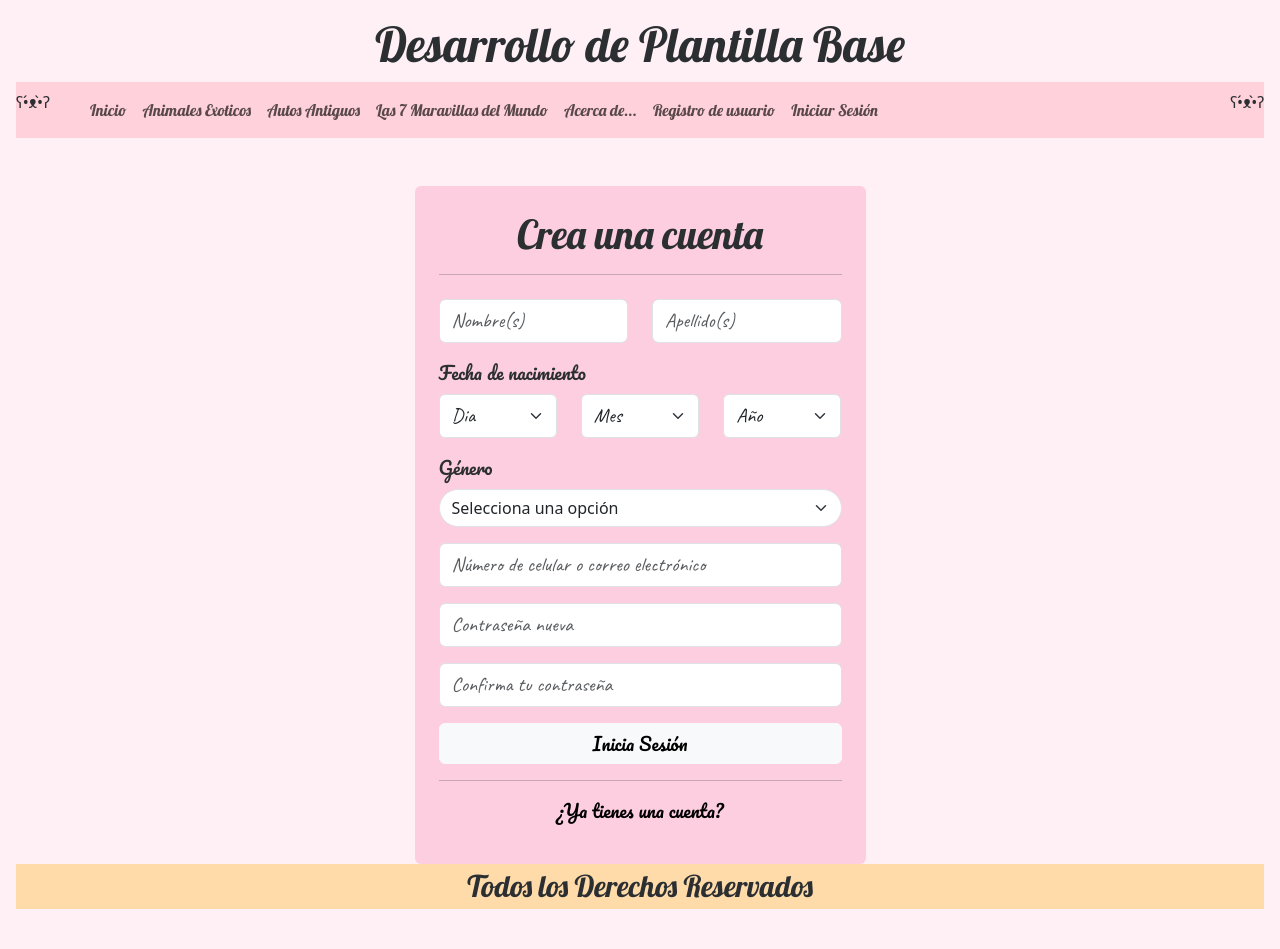
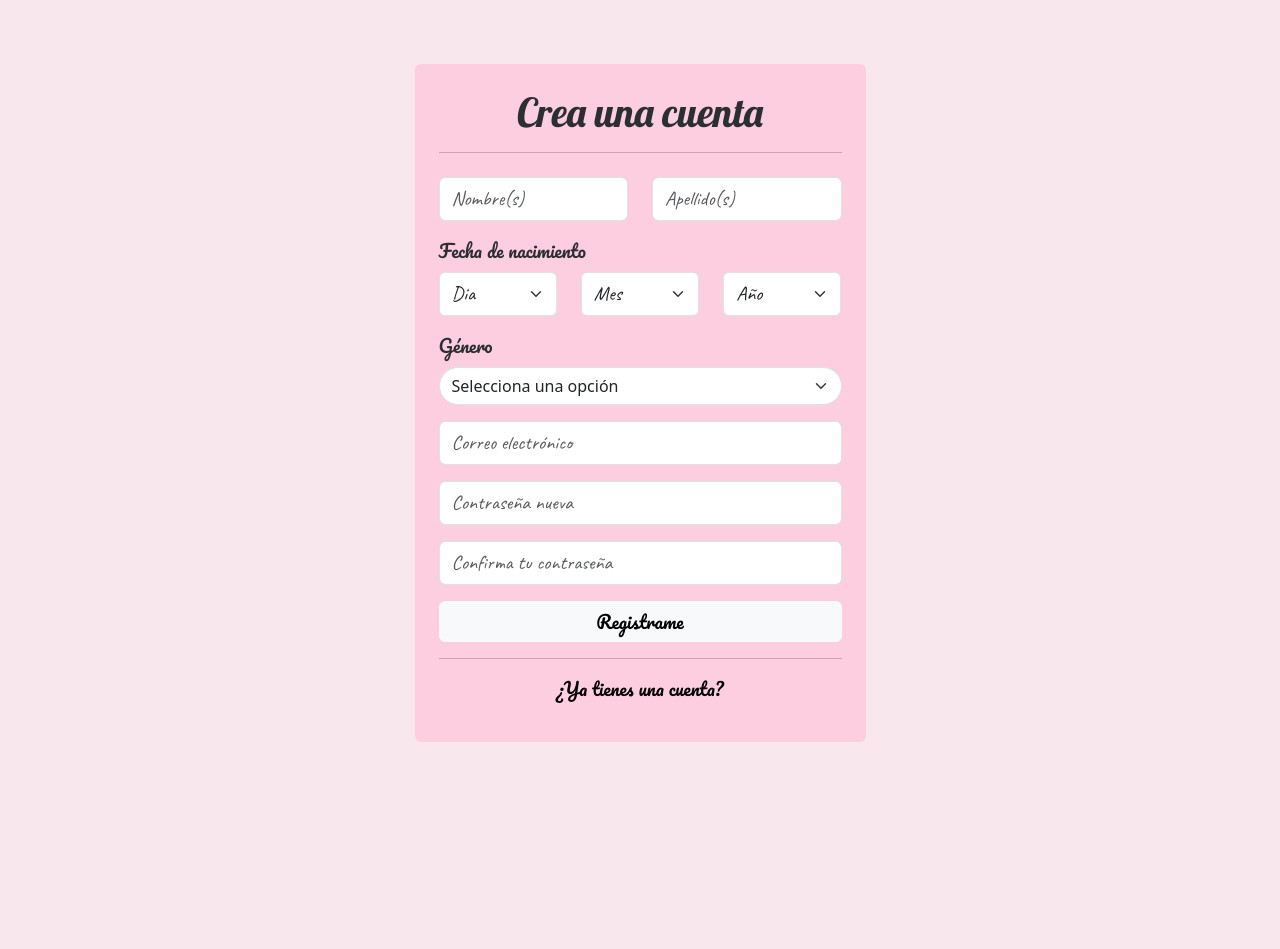
Before and after one commit to Karla-Michelle-Andres-Cruz/plantillas, a Flask app: page /registro in a window 1280 px wide. After the commit the page ends 742 px from the top, so only its background shows below. Run offline with Flask 3, Linux system fonts and the light colour scheme.

Commit message:
20/10/25

```diff
--- a/app.py
+++ b/app.py
@@ -2,7 +2,7 @@ from flask import Flask, render_template, request, redirect, url_for, flash
 
 app = Flask (__name__)
 
-app.config['SECRET_KEY']='una_clave_secreta_muy_larga_y_dificil_de_adivinar'
+app.config['SECRET_KEY']='TIAMIOSSOTT12'
 
 @app.route("/")
 def index():
@@ -54,7 +54,7 @@ def registrame():
             flash(error)
             return render_template("registro.html")
         else:
-            flash(f"¡Registro exitoso para el usuario: {nombre, Apellido}")
+            flash(f"¡Registro exitoso para el usuario: {nombre} {Apellido}")
             return render_template ("inicio.html")
 
     return
--- a/templates/registro.html
+++ b/templates/registro.html
@@ -1,6 +1,15 @@
-{% extends "index.html" %} {% block content %}
-
-
+<!DOCTYPE html>
+<html lang="en">
+<head>
+    <meta charset="UTF-8">
+    <meta name="viewport" content="width=device-width, initial-scale=1.0">
+    <title>La Mejor Pagina Web</title>
+    <link href="https://fonts.googleapis.com/css2?family=Lobster&display=swap" rel="stylesheet">
+    <link href="https://cdn.jsdelivr.net/npm/bootstrap@5.3.8/dist/css/bootstrap.min.css" rel="stylesheet" integrity="sha384-sRIl4kxILFvY47J16cr9ZwB07vP4J8+LH7qKQnuqkuIAvNWLzeN8tE5YBujZqJLB" crossorigin="anonymous">
+    <link href="https://fonts.googleapis.com/css2?family=Pacifico&display=swap" rel="stylesheet">
+    <link href="https://fonts.googleapis.com/css2?family=Caveat:wght@400..700&family=Indie+Flower&display=swap" rel="stylesheet">
+    <link rel="stylesheet" href="{{ url_for('static', filename='css/estilo.css') }}">
+</head>
 <body class="p-3 mb-2 text-secondary-emphasis" style="background-color: #F8E8EE;">
     <div class="container">
         <div class="row justify-content-center">
@@ -97,6 +106,22 @@
                                 <option value="">Año</option>
                                 <option value="2025">2025</option>
                                 <option value="2024">2024</option>
+                                <option value="2024">2023</option>
+                                <option value="2024">2022</option>
+                                <option value="2024">2021</option>
+                                <option value="2024">2020</option>
+                                <option value="2024">2019</option>
+                                <option value="2024">2018</option>
+                                <option value="2024">2017</option>
+                                <option value="2024">2016</option>
+                                <option value="2024">2015</option>
+                                <option value="2024">2014</option>
+                                <option value="2024">2013</option>
+                                <option value="2024">2012</option>
+                                <option value="2024">2011</option>
+                                <option value="2024">2010</option>
+                                <option value="2024">2009</option>
+                                <option value="2024">2008</option>
                             </select>
                         </div>
                     </div>
@@ -107,17 +132,20 @@
                         <div class="d-flex justify-content-between mb-3">
                             <select class = "form-select rounded-pill" id="genero" name="genero" required>
                                 <option value="" disable selected>Selecciona una opción</option>
-                                <option value="" disable >Mujer</option>
-                                <option value="" disable >Hombre</option>
-                                <option value="" disable >Prefiero no decirlo</option>
+                                <option value="masculino" {% if request.form.get("genero") == "masculino" %} selected {% endif %}>Hombre</option>
+                                <option value="femenino" {% if request.form.get("genero") == "femenino" %} selected {% endif %}>Mujer</option>
+                                <option value="otro" {% if request.form.get("genero") == "otro" %} select {% endif%}>Otro</option>
+                                <option value="prefinodecir" {% if request.form.get("genero") == "prefinodecir" %} select {% endif%}>Prefiero no decirlo</option>
                             </select>
                         </div>
                     </div>
 
                     <div class="mb-3">
                         <input type="email" class="form-control" id="email" name="email"
-                            placeholder="Número de celular o correo electrónico"
-                            style="font-family: 'Caveat', system-ui; font-size: 20px" required>
+                            placeholder="Correo electrónico"
+                            style="font-family: 'Caveat', system-ui; font-size: 20px" required
+                            pattern= "[a-z0-9._%+-]+@[a^z0-9.-]+\,[a-z]{2,}$"
+                            value= "{{request.form.get("email",'')}}">
                     </div>
                     <div class="mb-3">
                         <input type="password" class="form-control" id="password" name="contraseña" placeholder="Contraseña nueva"
@@ -125,10 +153,10 @@
                     </div>
                     <div class="mb-3">
                         <input type="password" class="form-control" id="confirPassword" name="confirmaContraseña" placeholder="Confirma tu contraseña"
-                            style="font-family: 'Caveat', system-ui; font-size: 20px" required required minlength="8" maxlength="25">
+                            style="font-family: 'Caveat', system-ui; font-size: 20px" required minlength="8" maxlength="25">
                     </div>
                     <button type="submit" class="btn btn-light w-100"
-                        style="font-family: 'Pacifico', system-ui; font-size: 18px">Inicia Sesión</button>
+                        style="font-family: 'Pacifico', system-ui; font-size: 18px">Registrame</button>
                     <hr>
                     <p class="text-center">
                         <a href="http://127.0.0.1:5000/inicioSesión" class="text-black text-decoration-none"
@@ -138,5 +166,6 @@
             </div>
         </div>
     </div>
-
-    {% endblock %}
+    <script src="https://cdn.jsdelivr.net/npm/bootstrap@5.3.8/dist/js/bootstrap.bundle.min.js" integrity="sha384-FKyoEForCGlyvwx9Hj09JcYn3nv7wiPVlz7YYwJrWVcXK/BmnVDxM+D2scQbITxI" crossorigin="anonymous"></script>
+</body>
+</html>
```
